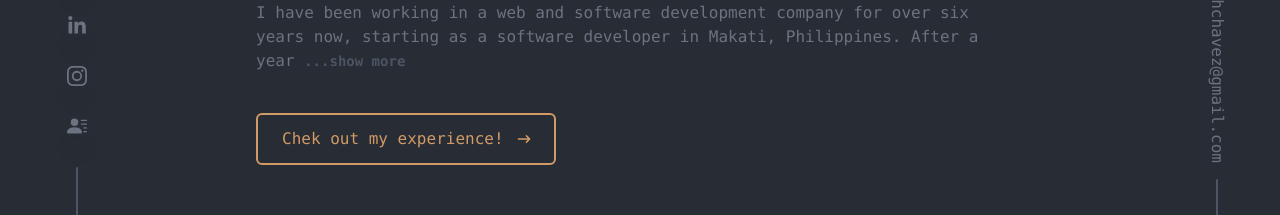
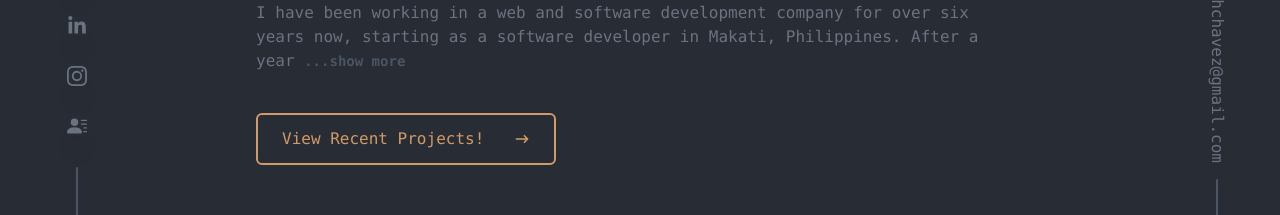
Before and after one commit to bherthchavez/my-react-portfolio, a React (Create React App) app: page / in a window 1280 px wide. Shown: the part 499-714 px from the top of the page. Built offline with nearby package versions, Linux system fonts and the light colour scheme.

Commit message:
Update Head.jsx

```diff
--- a/src/components/Head.jsx
+++ b/src/components/Head.jsx
@@ -56,10 +56,10 @@ function Head() {
             </div>
           }
         </div>
-        <Link className='w-64 h-12 mb-16 md:mb-0' to='experience' smooth={true} duration={500}>
+        <Link className='w-64 h-12 mb-16 md:mb-0' to='projects' smooth={true} duration={500}>
           <span data-aos="fade-left"
             data-aos-delay="500" className='whitespace-nowrap md:text-base text-sm border-[1px] md:border-2 group px-6 flex justify-between text-center items-center border-[#d19a66] w-[270px] md:w-[300px] rounded-md font-medium  py-3 text-[#d19a66] hover:bg-[#343943] hover:border-[#343943] cursor-pointer'>
-            Chek out my experience!
+            View Recent Projects!
             <span className='group-hover:rotate-90 duration-300'>
               <HiArrowNarrowRight className='ml-3 ' />
             </span>
```
